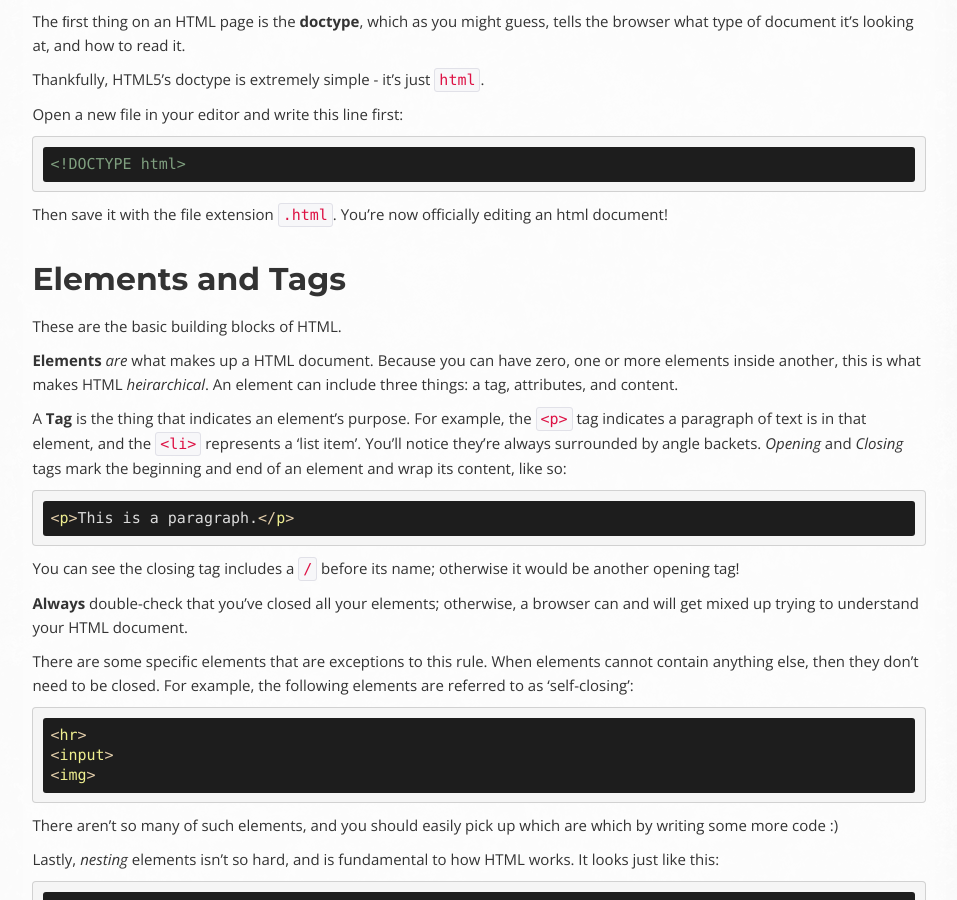
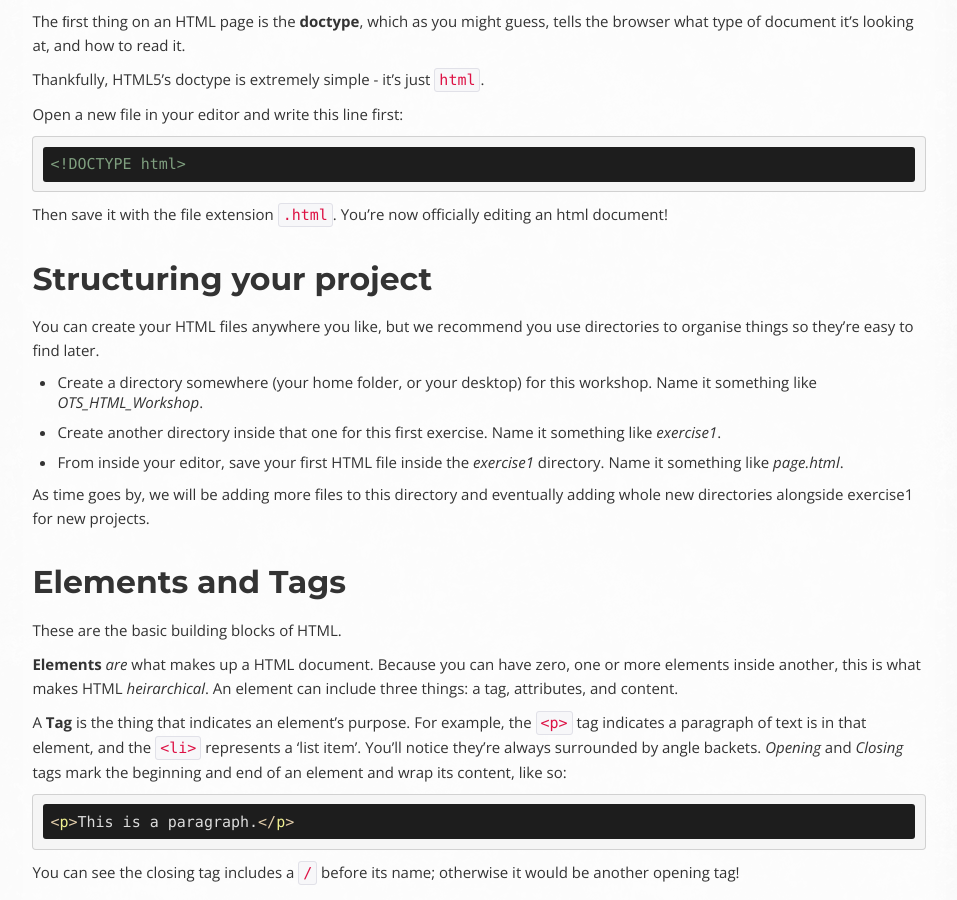
Before and after one commit to OpenTechSchool/html-css-beginners, a Jekyll site: the page built from core/structure.md, in a window 1280 px wide and 900 px high, scrolled down 1051 px. Shown: the whole window, without its empty margins (314-1271 px from the left). Built offline with Jekyll 4.4.1, drawn with Linux system fonts in a browser that asks for light colours; Markdown is read by kramdown in place of the engine named in the settings.

Commit message:
Add some explicit instructions about structing your project (see #12)

```diff
--- a/core/structure.md
+++ b/core/structure.md
@@ -58,6 +58,24 @@ Open a new file in your editor and write this line first:
 
 Then save it with the file extension `.html`. You're now officially editing
 an html document!
+
+## Structuring your project
+
+You can create your HTML files anywhere you like, but we recommend you use
+directories to organise things so they're easy to find later.
+
+* Create a directory somewhere (your home folder, or your desktop) for this
+  workshop. Name it something like *OTS_HTML_Workshop*.
+
+* Create another directory inside that one for this first exercise. Name it
+  something like *exercise1*.
+
+* From inside your editor, save your first HTML file inside the *exercise1*
+  directory. Name it something like *page.html*.
+
+As time goes by, we will be adding more files to this directory and eventually
+adding whole new directories alongside exercise1 for new projects.
+
 
 ## Elements and Tags
 
```
Also changed, not shown: core/portfolio.md (+7 -3 lines).
